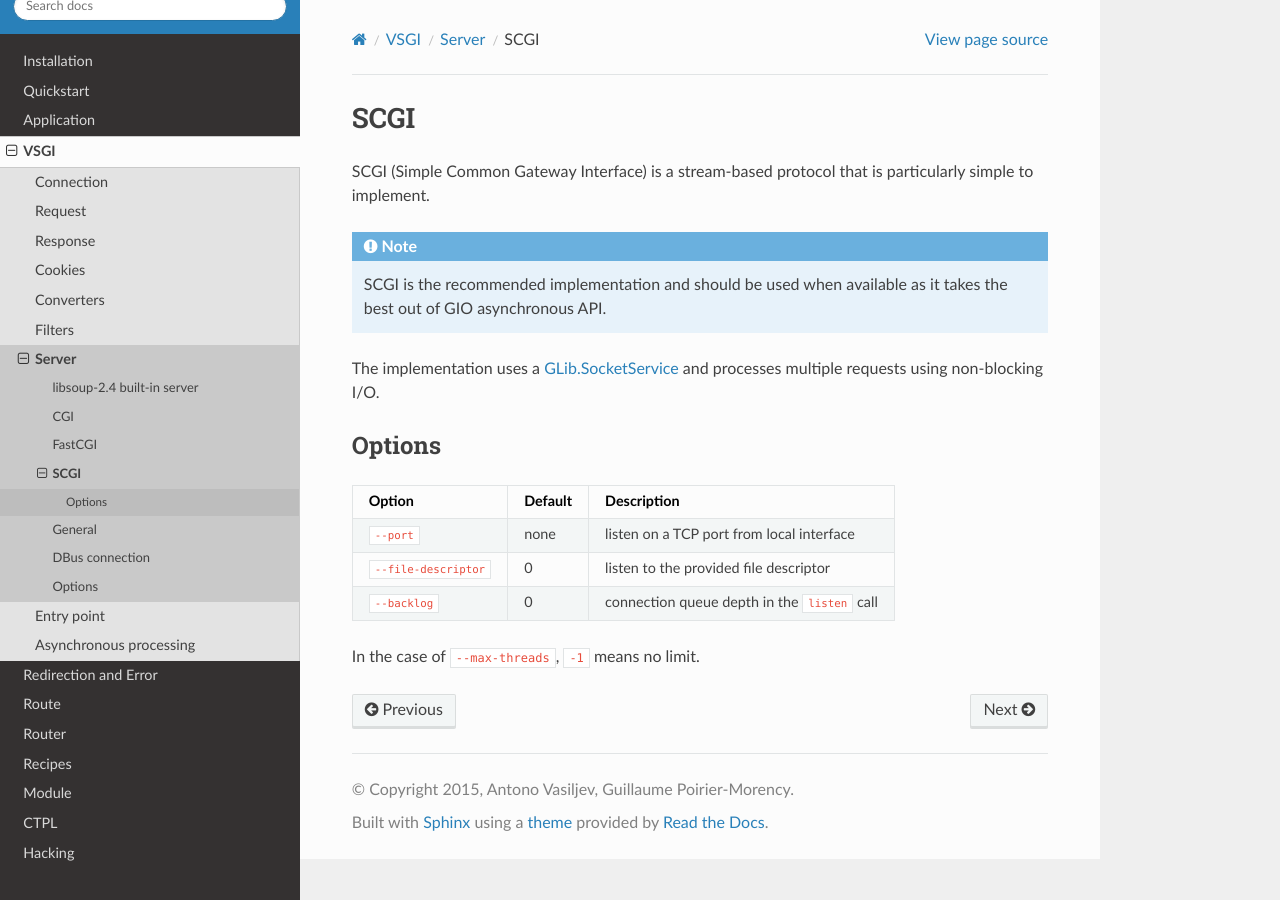
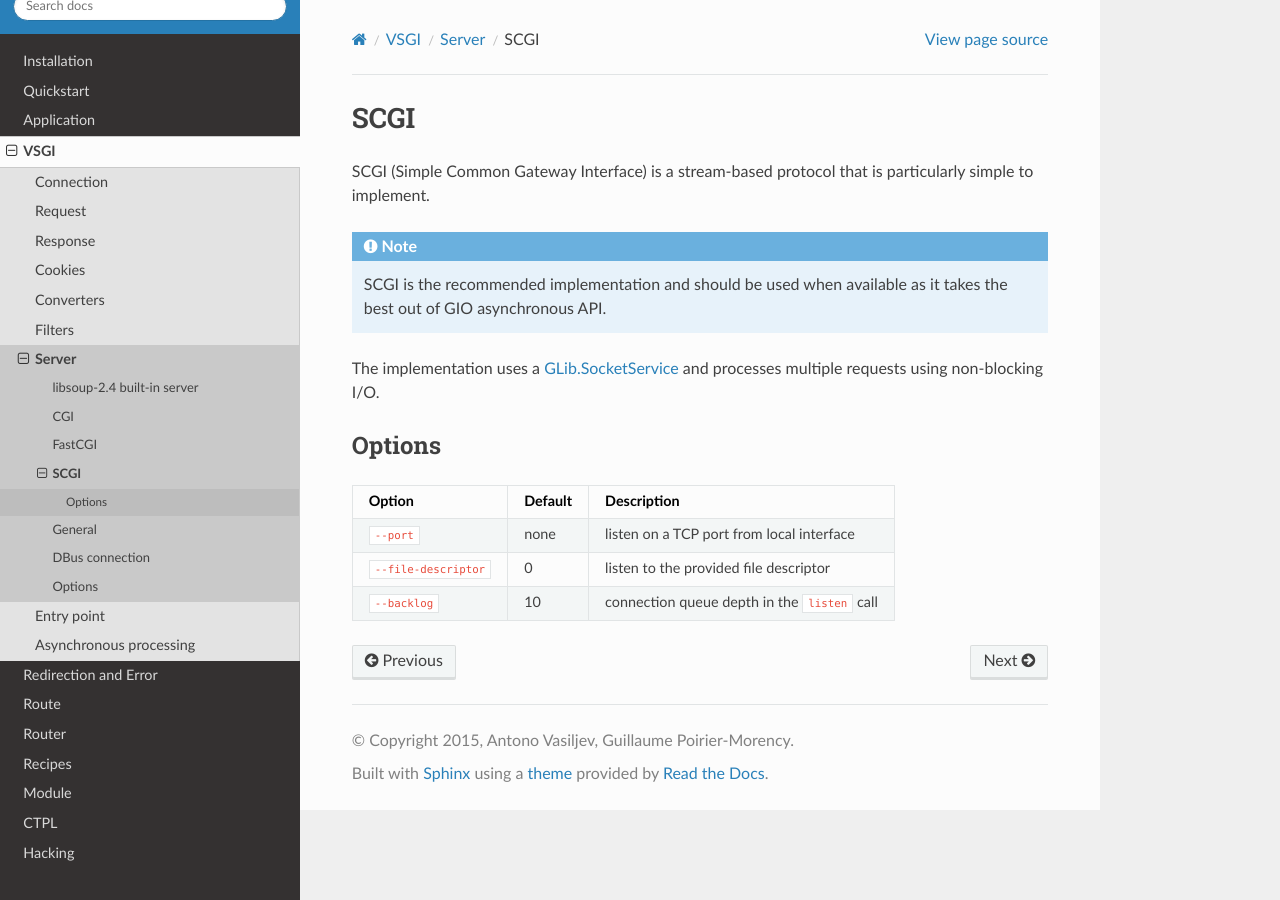
Before and after one commit to valum-framework/vsgi, a Sphinx documentation site: the page built from docs/vsgi/server/scgi.rst, in a window 1280 px wide. Built offline with Sphinx 7.4.7 and the Read the Docs theme 2.0.0, drawn with Linux system fonts in a browser that asks for light colours; pages that are not in the unit, such as notebooks, are missing from menus.

Commit message:
SCGI: Update tests and documentation
Add correct version annotations and document the particularities of the
size-aware stream.

The default backlog for 'GSocketListener' is hard-coded at '10'. This
value is shown rather than '0'.

Add more assertions for the 'SCGI.Request'.

```diff
--- a/docs/vsgi/server/scgi.rst
+++ b/docs/vsgi/server/scgi.rst
@@ -24,7 +24,5 @@
 +-----------------------+---------+-----------------------------------------------+
 | ``--file-descriptor`` | 0       | listen to the provided file descriptor        |
 +-----------------------+---------+-----------------------------------------------+
-| ``--backlog``         | 0       | connection queue depth in the ``listen`` call |
+| ``--backlog``         | 10      | connection queue depth in the ``listen`` call |
 +-----------------------+---------+-----------------------------------------------+
-
-In the case of ``--max-threads``, ``-1`` means no limit.
```
Also changed, not shown: 3 other files.
